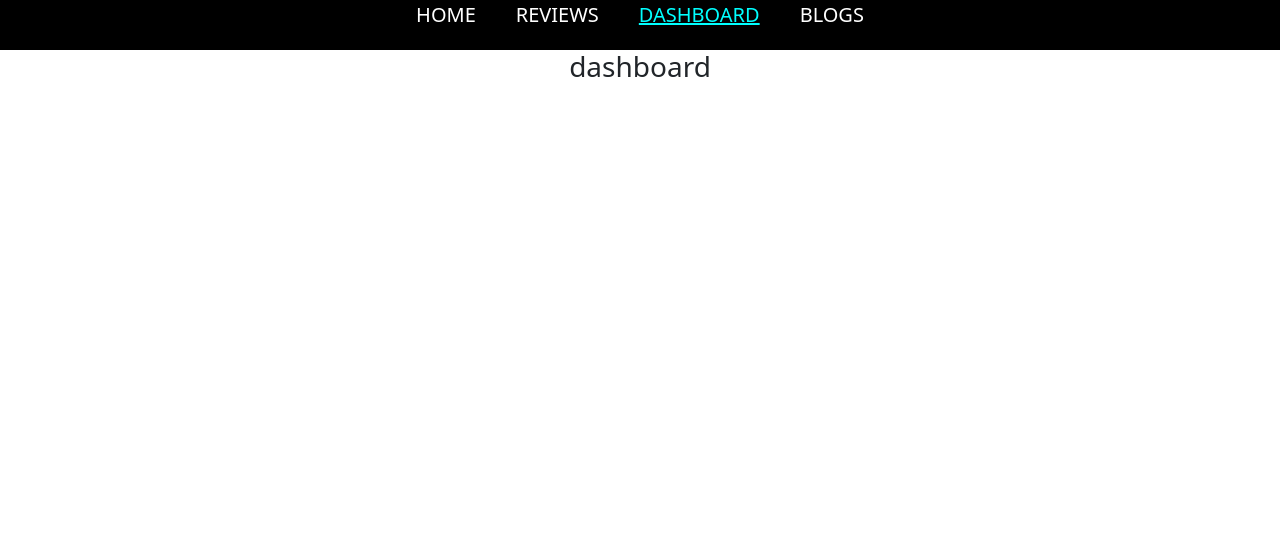
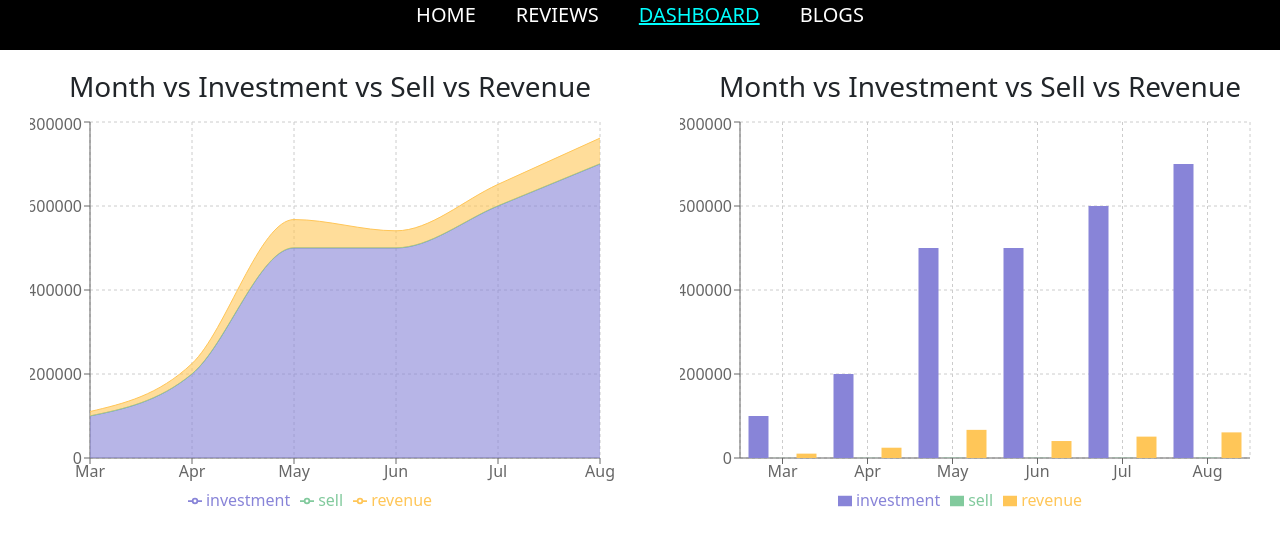
Before and after one commit to Tamanna-akter/product-analysis, a React (Create React App) app: page /dashboard in a window 1280 px wide. Shown: the top 546 px of the page. Built offline with nearby package versions, Linux system fonts and the light colour scheme.

Commit message:
recharts-added

```diff
--- a/package.json
+++ b/package.json
@@ -12,6 +12,7 @@
     "react-dom": "^18.0.0",
     "react-router-dom": "^6.3.0",
     "react-scripts": "5.0.0",
+    "recharts": "^2.1.9",
     "web-vitals": "^2.1.4"
   },
   "scripts": {
--- a/src/components/Dashboard/Dashboard.css
+++ b/src/components/Dashboard/Dashboard.css
@@ -0,0 +1,8 @@
+.recharts{
+    display: flex;
+    margin-left: 30px;
+    margin-top: 20px;
+}
+.area-chart{
+    margin-right:50px;
+}
--- a/src/components/Dashboard/Dashboard.js
+++ b/src/components/Dashboard/Dashboard.js
@@ -1,9 +1,98 @@
 import React from 'react';
+import { Area, AreaChart, Bar, BarChart, CartesianGrid, Legend, Tooltip, XAxis, YAxis } from 'recharts';
+import './Dashboard.css'
 
 const Dashboard = () => {
+    const rechartData = [
+        {
+            "month": "Mar",
+            "investment": 100000,
+            "sell": 241,
+            "revenue": 10401
+        },
+        {
+            "month": "Apr",
+            "investment": 200000,
+            "sell": 423,
+            "revenue": 24500
+        },
+        {
+            "month": "May",
+            "investment": 500000,
+            "sell": 726,
+            "revenue": 67010
+        },
+        {
+            "month": "Jun",
+            "investment": 500000,
+            "sell": 529,
+            "revenue": 40405
+        },
+        {
+            "month": "Jul",
+            "investment": 600000,
+            "sell": 601,
+            "revenue": 50900
+        },
+        {
+            "month": "Aug",
+            "investment": 700000,
+            "sell": 670,
+            "revenue": 61000
+        }
+    ];
+
     return (
-        <div>
-            <h3>dashboard</h3>
+        <div className='recharts'>
+            <div className='area-chart'>
+                <h3>Month vs Investment vs Sell vs Revenue</h3>
+
+                <AreaChart
+                    width={600}
+                    height={400}
+                    data={rechartData}
+                    margin={{
+                        top: 10,
+                        right: 30,
+                        left: 0,
+                        bottom: 0,
+                    }}
+
+                >
+                    <CartesianGrid strokeDasharray="3 3" />
+                    <XAxis dataKey="month" />
+                    <YAxis />
+                    <Tooltip />
+                    <Legend />
+                    <Area type="monotone" dataKey="investment" stackId="1" stroke="#8884d8" fill="#8884d8" />
+                    <Area type="monotone" dataKey="sell" stackId="1" stroke="#82ca9d" fill="#82ca9d" />
+                    <Area type="monotone" dataKey="revenue" stackId="1" stroke="#ffc658" fill="#ffc658" />
+                </AreaChart>
+            </div>
+            <div>
+                <h3>Month vs Investment vs Sell vs Revenue</h3>
+
+                <BarChart
+                    width={600}
+                    height={400}
+                    data={rechartData}
+                    margin={{
+                        top: 10,
+                        right: 30,
+                        left: 0,
+                        bottom: 0,
+                    }}
+                >
+                    <CartesianGrid strokeDasharray="3 3" />
+                    <XAxis dataKey="month" />
+                    <YAxis />
+                    <Tooltip />
+                    <Legend />
+                    <Bar dataKey="investment" fill="#8884d8" />
+                    <Bar dataKey="sell" fill="#82ca9d" />
+                    <Bar dataKey="revenue" fill="#ffc658" />
+                </BarChart>
+            </div>
         </div>
     );
 };
--- a/src/components/Header/Header.js
+++ b/src/components/Header/Header.js
@@ -2,6 +2,7 @@
 import { Link } from 'react-router-dom';
 import CustomLink from '../CustomLink/CustomLink';
 import './Header.css'
+
 
 const Header = () => {
     return (
```
Also changed, not shown: public/rechart.json (deleted, +0 -38 lines), 1 other file (tests, documents, lock files or other folders).
